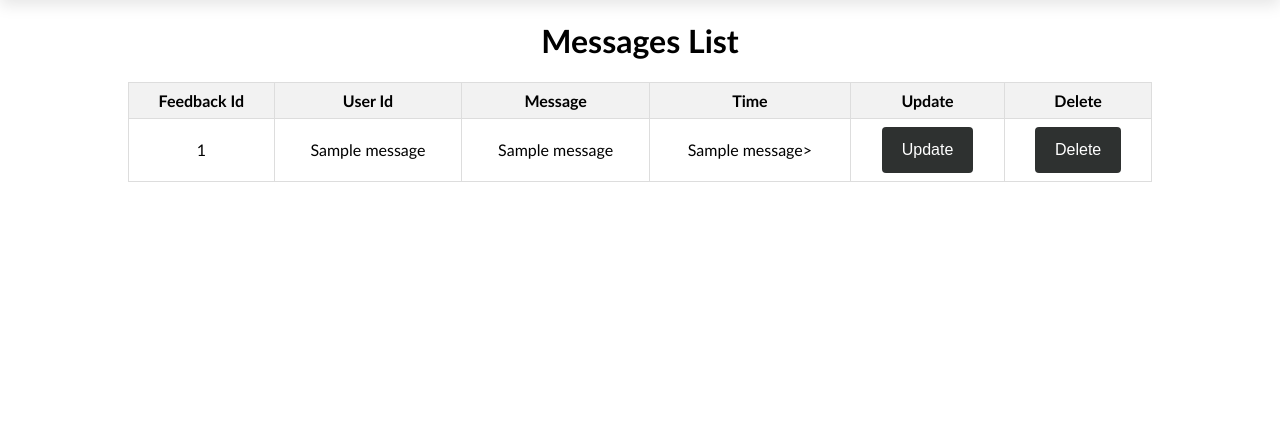
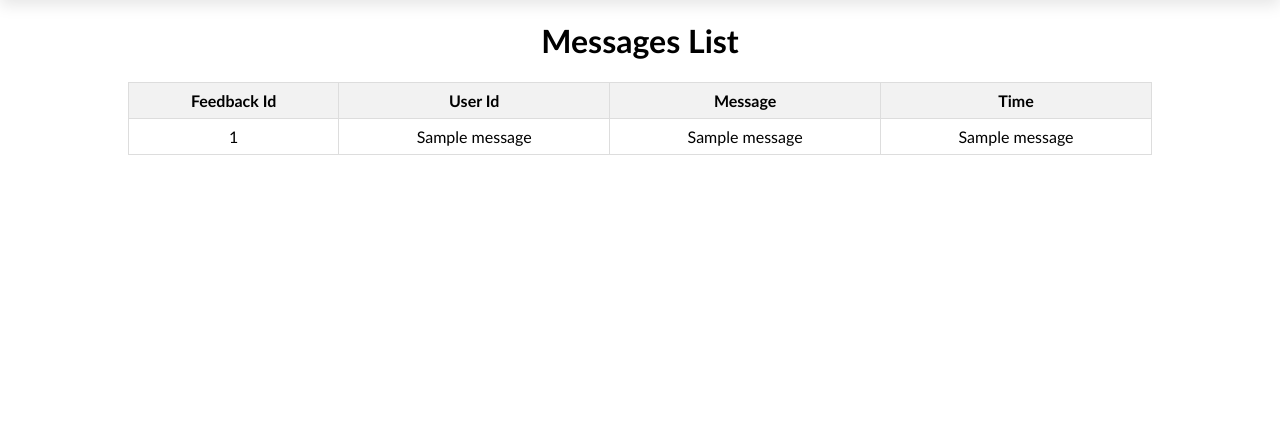
Before and after one commit to rinesaorllanii/Albanian-speech-to-text, a Flask app: page /messages in a window 1280 px wide. Shown: the part 49-470 px from the top of the page. Run offline with Flask 3, Linux system fonts and the light colour scheme; a database or web service that is not in the repository returns one stand-in record (values such as "Sample title"); some libraries are stand-ins or nearby versions.

Commit message:
Header & Messages modified

```diff
--- a/templates/header.html
+++ b/templates/header.html
@@ -4,9 +4,15 @@
             <li><a href="/">Home</a></li>
             <li><a href="/contact">Contact</a></li>
             <li><a href="/about">About Us</a></li>
+
+            <!-- Show Log In and Register only if the user is not logged in -->
+            {% if not session.user_email %}
                 <li><a href="/login">Log In</a></li>
                 <li><a href="/register">Register</a></li>
+            {% endif %}
+
             <li class="dropdown" id="userDropdown">
+                <!-- Show user-specific options if the user is logged in -->
                 {% if session.user_email %}
                     <a href="#" class="dropbtn">Hi, {{ session.user_email }}!</a>
                     <div class="dropdown-content">
--- a/templates/messages.html
+++ b/templates/messages.html
@@ -17,8 +17,6 @@
                     <th>User Id</th>
                     <th>Message</th>
                     <th>Time</th>
-                    <th>Update</th>
-                    <th>Delete</th>
                 </tr>
             </thead>
             <tbody>
@@ -27,9 +25,7 @@
                     <td>{{ row[0] }}</td>
                     <td>{{ row[1] }}</td>
                     <td>{{ row[2] }}</td>
-                    <td>{{ row[3] }}></td>
-                    <td><button>Update</button></td>
-                    <td><button>Delete</button></td>
+                    <td>{{ row[3] }}</td>
                 </tr>
                 {% endfor %}
             </tbody>
```
Lines whose indentation alone changed are shown as unchanged.
